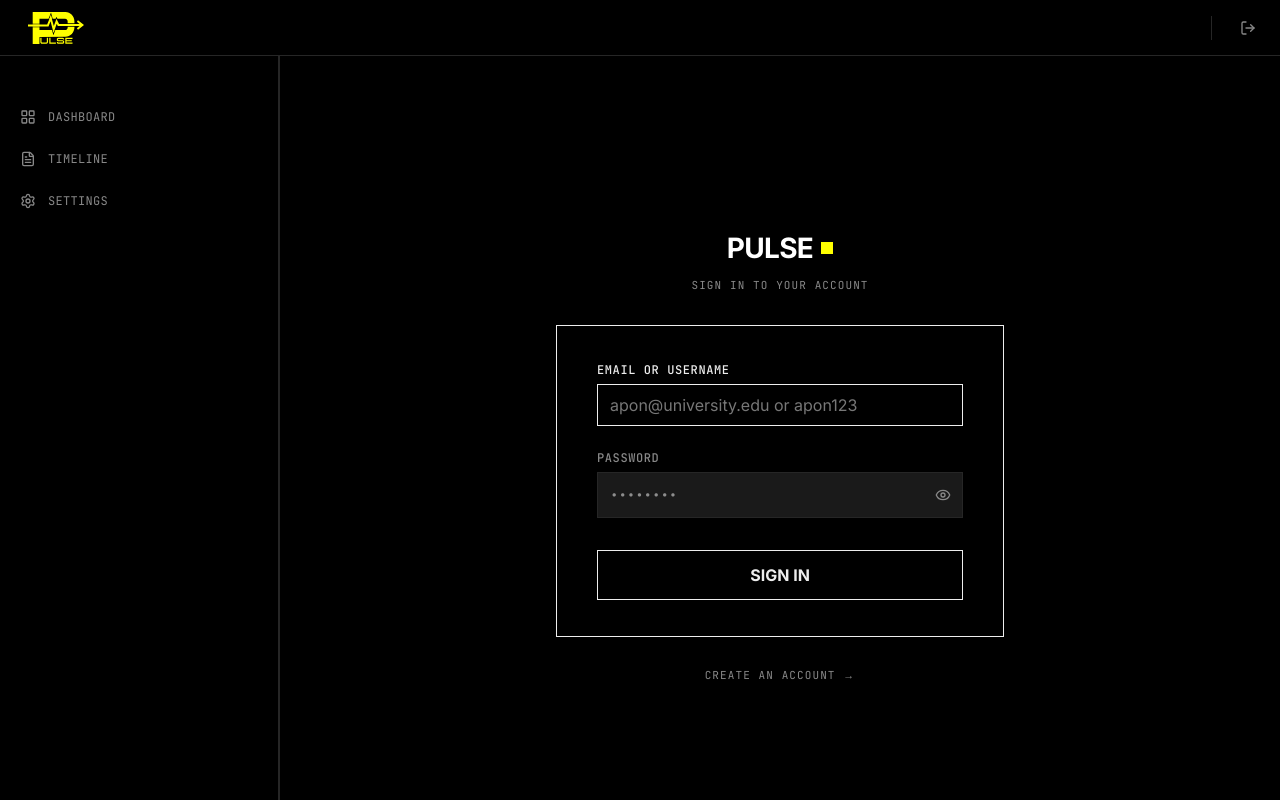
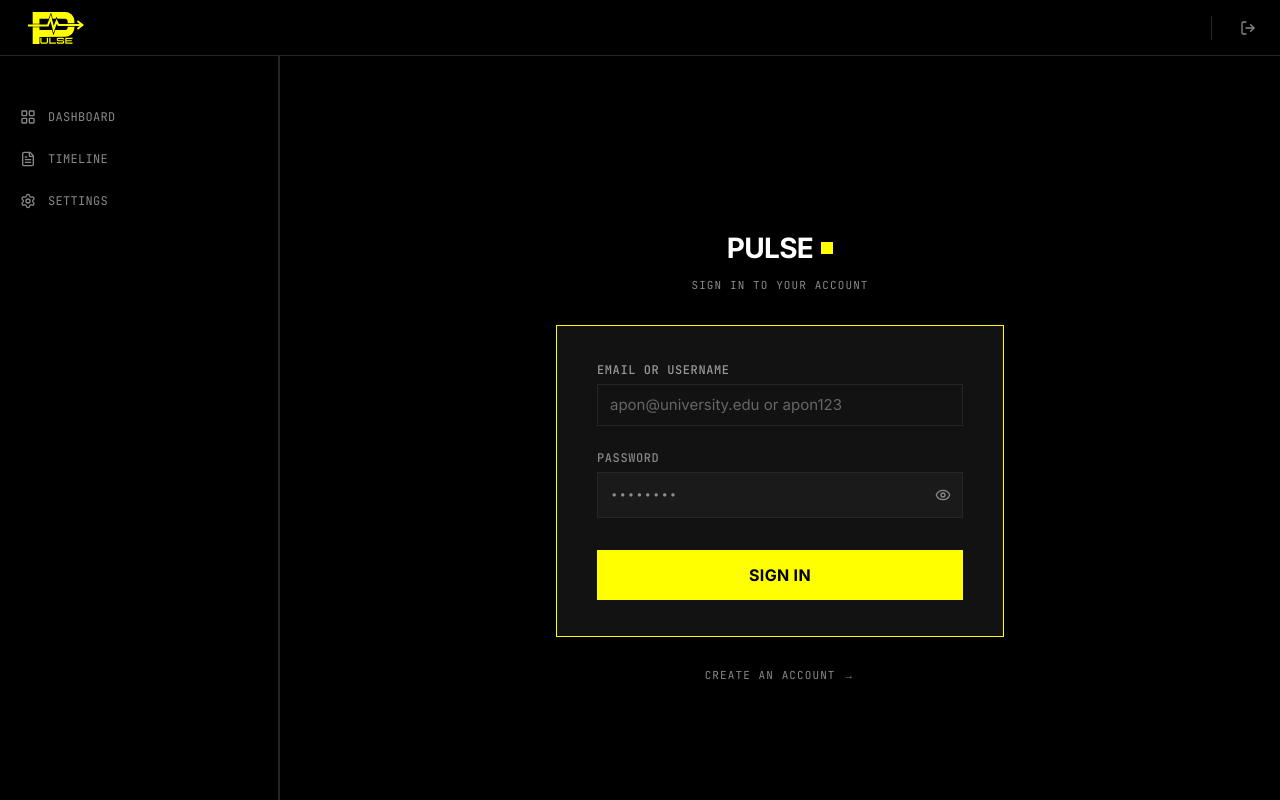
Before and after one commit to apon12934/pulse, a Next.js app in the folder apps/web/: page /login in a window 1280 px wide. Built offline with nearby package versions, Linux system fonts and the light colour scheme; no server answers.

Commit message:
fix(tailwind): add @source directives to ensure UI package classes are compiled by v4 engine

```diff
--- a/apps/web/src/app/globals.css
+++ b/apps/web/src/app/globals.css
@@ -1,4 +1,5 @@
 @import '@pulse/ui/styles';
+@source "../../../../packages/ui/src";
 
 /* Global Custom Scrollbar */
 html {
--- a/packages/ui/src/styles/kernel.css
+++ b/packages/ui/src/styles/kernel.css
@@ -15,6 +15,7 @@
 
 /* ─── Tailwind v4 Theme ────────────────────────── */
 @import "tailwindcss";
+@source "../components";
 
 @theme {
   /* ── Colors: Surfaces (Z-axis Tonal Stacking) ── */
```
